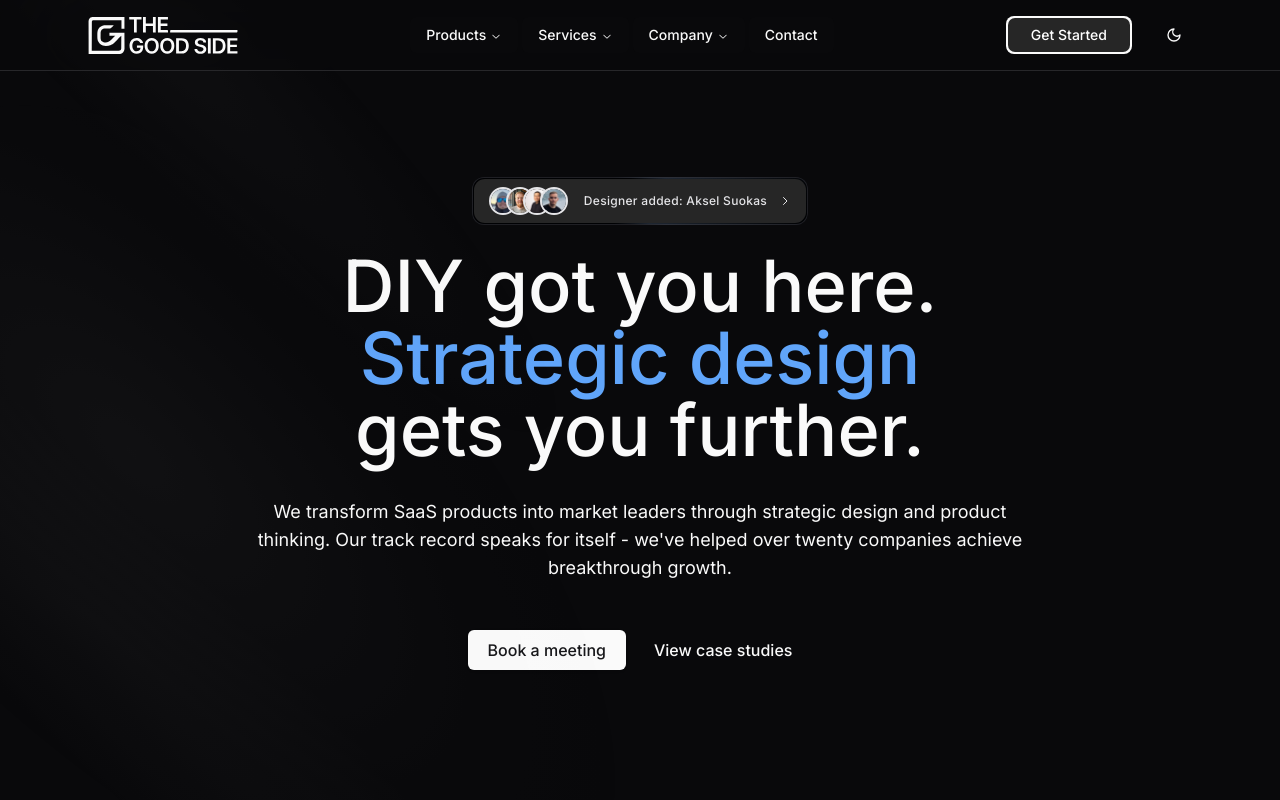
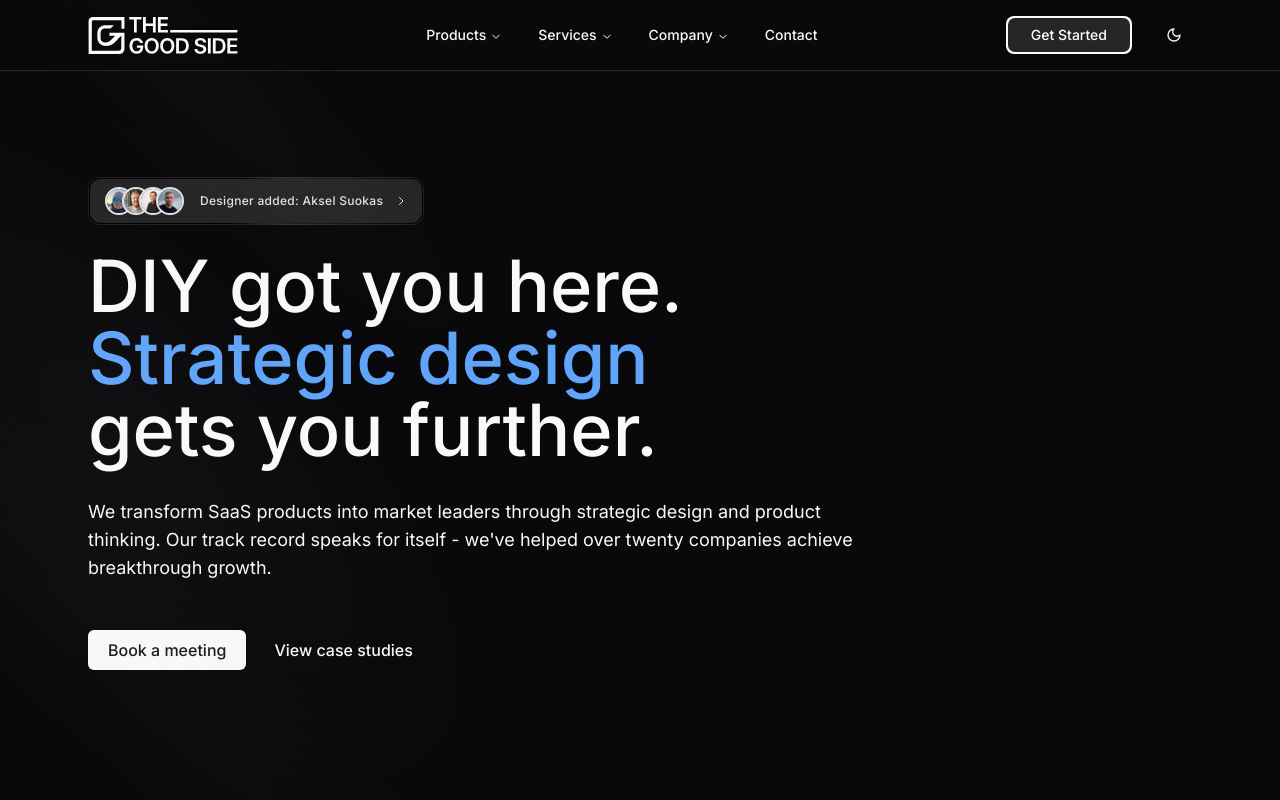
Before and after one commit to Liikemies-glitch/TGS2025, a Next.js app: page / in a window 1280 px wide. Shown: the top 800 px of the page. Built offline with nearby package versions, Linux system fonts and the light colour scheme.

Commit message:
Align hero section items to the left

```diff
--- a/src/components/blocks/hero-section-4.tsx
+++ b/src/components/blocks/hero-section-4.tsx
@@ -67,7 +67,7 @@ export function HeroSection() {
             <section>
                 <div className="pb-12 pt-20 md:pb-16 md:pt-24 lg:pb-24 lg:pt-44">
                     <div className="relative mx-auto flex max-w-6xl flex-col px-6 lg:block">
-                        <div className="mx-auto max-w-lg text-center lg:mx-auto lg:w-[70%] lg:max-w-none">
+                        <div className="mx-auto max-w-lg text-left lg:ml-0 lg:w-[70%] lg:max-w-none">
                             <AnimatedGroup
                                 preset="blur-slide"
                                 variants={{
@@ -99,7 +99,7 @@ export function HeroSection() {
                                     },
                                 }}
                             >
-                                <div className="flex justify-center lg:justify-center mb-6">
+                                <div className="flex justify-start lg:justify-start mb-6">
                                     <AnnouncementButton>
                                         Designer added: Aksel Suokas
                                     </AnnouncementButton>
@@ -109,7 +109,7 @@ export function HeroSection() {
 
                                 <p className="mt-8 max-w-2xl text-pretty text-lg lg:max-w-none">We transform SaaS products into market leaders through strategic design and product thinking. Our track record speaks for itself - we&apos;ve helped over twenty companies achieve breakthrough growth.</p>
 
-                                <div className="mt-12 flex flex-row items-center justify-center gap-2 sm:flex-row lg:justify-center">
+                                <div className="mt-12 flex flex-row items-start justify-start gap-2 sm:flex-row lg:justify-start">
                                     <Button
                                         asChild
                                         size="lg"
```
